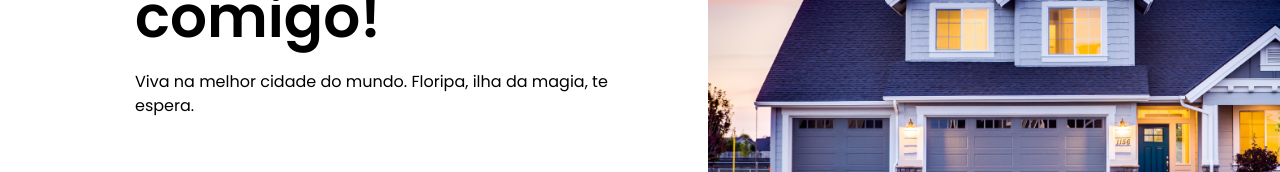
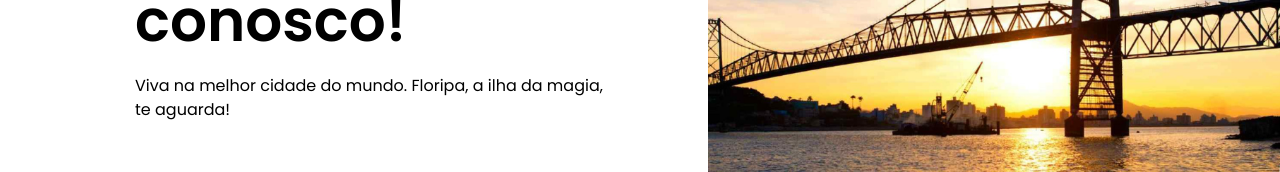
Before and after one commit to devsakae/henrycorretor, a React (Create React App) app: page / in a window 1280 px wide. Shown: the part 448-620 px from the top of the page. Built offline with nearby package versions, Linux system fonts and the light colour scheme; no server answers; the database is empty.

Commit message:
minor tweaks

```diff
--- a/src/components/Banner.js
+++ b/src/components/Banner.js
@@ -5,13 +5,13 @@ import Search from './Search';
 const Banner = () => {
   return (
     <section className='h-full max-h-[640px] mb-8 xl:mb-24 banner'>
-      <div className='flex flex-col lg:flex-row'>
+      <div className='flex flex-col lg:flex-row mb-8'>
         <div className="lg:ml-8 xl:ml-[135px] flex flex-col items-center lg:items-start text-center lg:text-left justify-center flex-1 px-4 lg:px-0">
           <h1 className='text-4x1 lg:text-[58px] font-semibold leading-none mb-6'>
-            Compre a <span className='text-violet-700'>casa dos sonhos</span> comigo!
+            Compre a sua <span className='text-violet-700'>casa dos sonhos</span> conosco!
           </h1>
-          <p className='max-w-[480px] mb-8'>
-            Viva na melhor cidade do mundo. Floripa, ilha da magia, te espera.
+          <p className='max-w-[480px] mb-6'>
+            Viva na melhor cidade do mundo. Floripa, a ilha da magia, te aguarda!
           </p>
         </div>
         <div className='hidden flex-1 lg:flex justify-end items-end'>
--- a/src/components/Header.js
+++ b/src/components/Header.js
@@ -1,7 +1,6 @@
 import React from 'react';
 import GoogleButton from 'react-google-button';
 import { Link } from 'react-router-dom';
-// import Logo from '../assets/img/logo.svg';
 import { UserAuth } from '../lib/AuthContext';
 import Logo from '../assets/img/HenrySimon.png'
 import UserBox from './UserBox';
@@ -9,7 +8,7 @@ import UserBox from './UserBox';
 const Header = () => {
   const { googleSignIn, user } = UserAuth();
   return (
-    <header className='py-6 mb-12 border-b'>
+    <header className='py-6 mb-6 border-b'>
       <div className='container mx-auto flex flex-col justify-between items-center lg:flex-row'>
         <Link to='/'>
           <img src={Logo} alt='Henry Simon Corretor' />
--- a/src/pages/PropertyDetails.js
+++ b/src/pages/PropertyDetails.js
@@ -4,6 +4,7 @@ import { BiBed, BiBath, BiArea, BiCar } from 'react-icons/bi';
 import { doc, getDoc, getFirestore } from 'firebase/firestore';
 import CorretorHenrySimon from '../components/CorretorHenrySimon';
 import { UserAuth } from '../lib/AuthContext';
+import { ImSpinner2 } from 'react-icons/im';
 
 const PropertyDetails = () => {
   const { id } = useParams();
@@ -30,7 +31,7 @@ const PropertyDetails = () => {
   return (
     <section className='mb-10'>
       {
-        loading ? 'Carregando...' : (
+        loading ? <ImSpinner2 className='mx-auto animate-spin text-violet-700 text-4xl mt-12 mb-24' /> : (
         <div className='container mx-auto min-h-[800px] mb-14'>
           <div className='flex flex-col lg:flex-row lg:items-center lg:justify-between'>
             <div>
@@ -54,7 +55,7 @@ const PropertyDetails = () => {
               <div className='mb-8' onClick={() => {
                 detailed.image2 ? setImageChange(!imageChange) : setImageChange(true)
               } }>
-                <img src={ imageChange ? detailed?.image1 : detailed?.image2 } alt='' />
+                <img src={ imageChange ? detailed?.image1 : detailed?.image2 } alt='Foto do imóvel' />
               </div>
               <div className='flex gap-x-6 mb-6 text-violet-700'>
                 <div className='flex flex-col gap-x-2 items-center'>
@@ -94,7 +95,7 @@ const PropertyDetails = () => {
                   </div>
                 </div>
               </div>
-              <div>{detailed?.description}</div>
+              <div>{ detailed?.description.replaceAll('\\n', '\n') }</div>
             </div>
             <CorretorHenrySimon user={ user } imovel={ detailed } id={ id } />
           </div>
```
Also changed, not shown: src/assets/img/house-banner.png.
